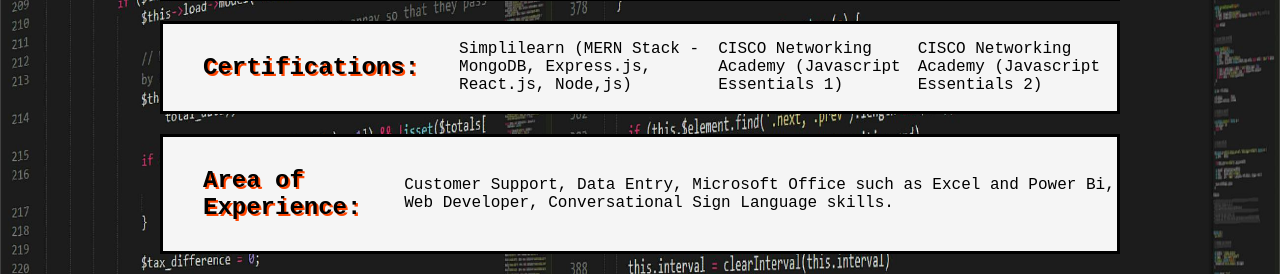
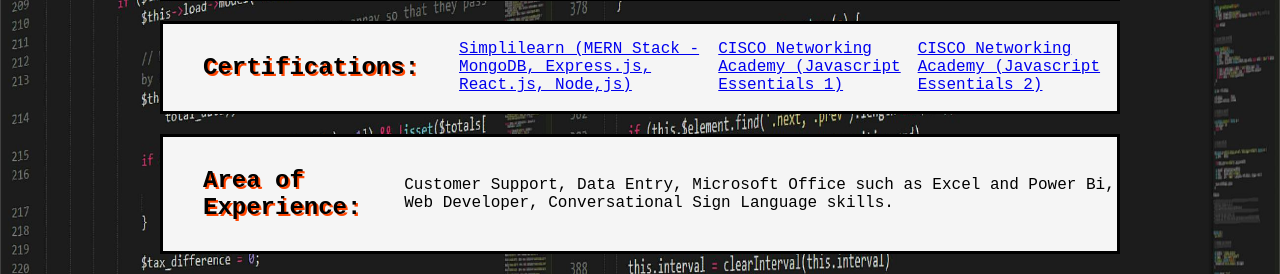
Before and after one commit to Gabewingman/Peter, a plain HTML site: page About.html in a window 1280 px wide. Shown: the part 641-915 px from the top of the page. Drawn offline with Linux system fonts and the light colour scheme.

Commit message:
Some Revisions. Adding Javascript

```diff
--- a/About.html
+++ b/About.html
@@ -79,15 +79,22 @@
 
         <!-- Certifications -->
         <h2 style="padding: 10px 40px 10px; text-shadow: 2px 2px orangered;">Certifications:</h2>
-        <p>Simplilearn (MERN Stack - MongoDB, Express.js, React.js, Node,js)</p>
-        <p>CISCO Networking Academy (Javascript Essentials 1)</p>
-        <p>CISCO Networking Academy (Javascript Essentials 2)</p>
+
+        <div class="Certificate" style="display: flex;">
+            <a target="_blank" href="pdf/MERN Certificate.pdf">
+            <p>Simplilearn (MERN Stack - MongoDB, Express.js, React.js, Node,js)</p></a>
+
+            <a target="_blank" href="pdf/JS Essentials 1 Certificate.pdf">
+            <p>CISCO Networking Academy (Javascript Essentials 1)</p></a>
+
+            <a target="_blank" href="pdf/JS Essentials 2 Certificate.pdf">
+            <p>CISCO Networking Academy (Javascript Essentials 2)</p></a>
+        </div>
 
     </div>
 
     <div class="content" style="display: flex; justify-content: space-evenly; align-items: center; border: 3px solid; margin: 20px 160px 20px; font-family: 'Courier New', Courier, monospace; background: whitesmoke">
 
-        <!-- Certifications -->
         <h2 style="padding: 10px 40px 10px; text-shadow: 2px 2px orangered;">Area of Experience:</h2>
         <p>Customer Support, Data Entry, Microsoft Office such as Excel and Power Bi, Web Developer, Conversational Sign Language skills.</p>
 
```
Also changed, not shown: 3 other files.
